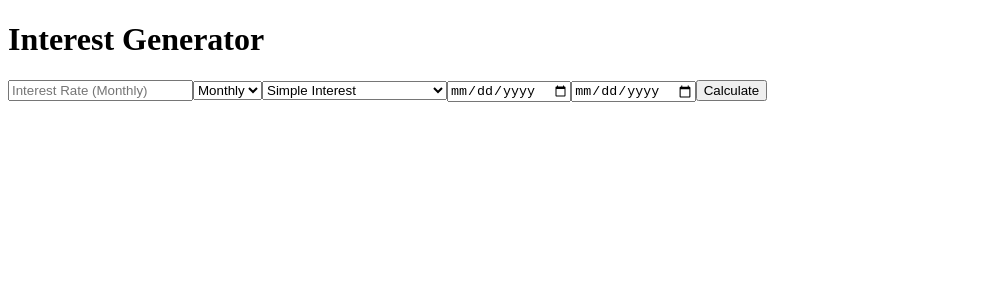
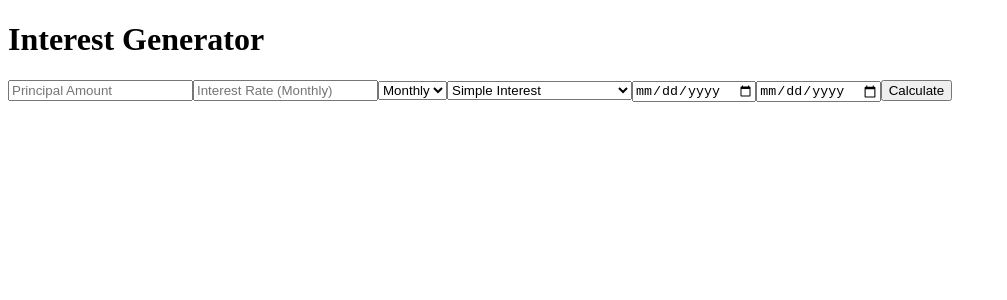
Before and after one commit to VamsikrishnaA/Interest_calculator, a React (Vite) app: page / in a window 1280 px wide. Shown: the top 300 px of the page, without its empty margins (0-1007 px from the left). Built offline with nearby package versions, Linux system fonts and the light colour scheme; the HTML template or start-up script is replaced by a standard one.

Commit message:
Update App.jsx

```diff
--- a/src/App.jsx
+++ b/src/App.jsx
@@ -58,7 +58,13 @@ setResult(interest.toFixed(2));
 
 return ( <div className="p-4 max-w-md mx-auto space-y-4"> <h1 className="text-xl font-bold">Interest Generator</h1>
 
-
+<input
+    type="number"
+    placeholder="Principal Amount"
+    value={principal}
+    onChange={(e) => setPrincipal(e.target.value)}
+    className="w-full p-2 border rounded"
+  />
 
   <input
     type="number"
```
